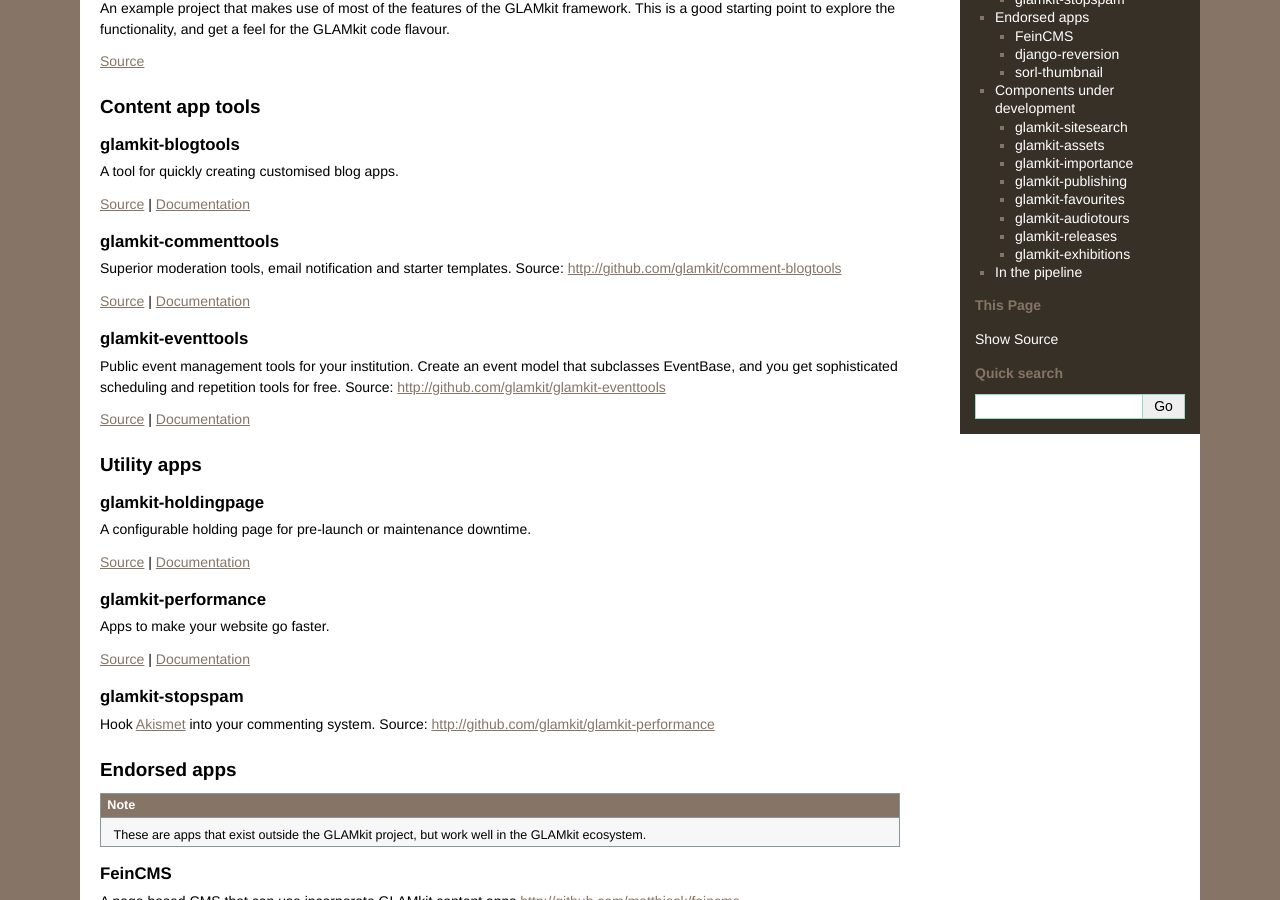
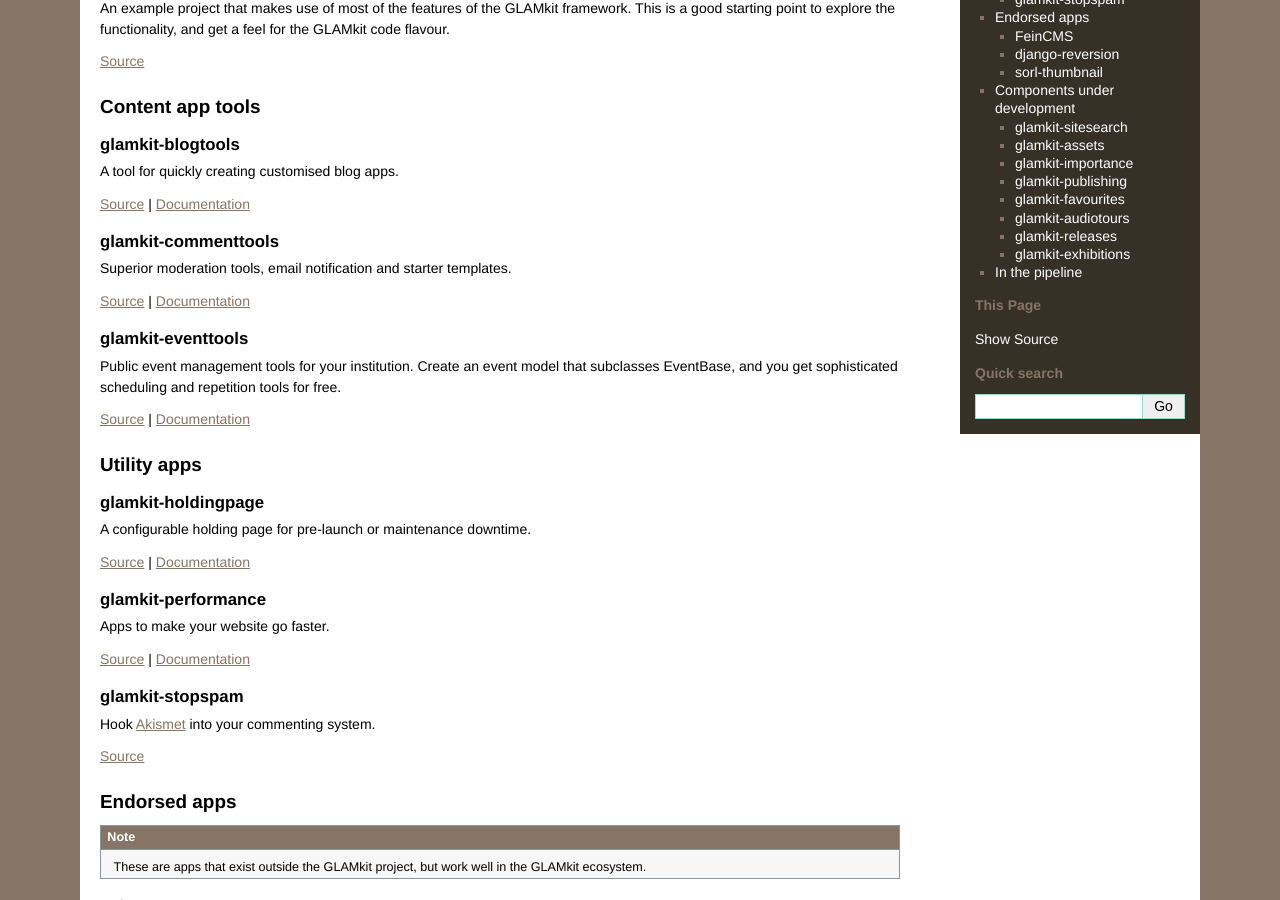
Before and after one commit to gregplaysguitar/glamkit, a Sphinx documentation site: the page built from docs/components.txt, in a window 1280 px wide and 900 px high, scrolled down 289 px. Built offline with Sphinx 7.4.7, drawn with Linux system fonts in a browser that asks for light colours; comment, search, counter and statistics services are not loaded.

Commit message:
after launch additions

```diff
--- a/docs/components.txt
+++ b/docs/components.txt
@@ -34,14 +34,14 @@
 
 glamkit-commenttools
 ^^^^^^^^^^^^^^^^^^^^
-Superior moderation tools, email notification and starter templates. Source: http://github.com/glamkit/comment-blogtools
+Superior moderation tools, email notification and starter templates.
 
 `Source <http://github.com/glamkit/glamkit-commenttools>`_ |
 :doc:`Documentation <commenttools/index>`
 
 glamkit-eventtools
 ^^^^^^^^^^^^^^^^^^
-Public event management tools for your institution. Create an event model that subclasses EventBase, and you get sophisticated scheduling and repetition tools for free. Source: http://github.com/glamkit/glamkit-eventtools
+Public event management tools for your institution. Create an event model that subclasses EventBase, and you get sophisticated scheduling and repetition tools for free.
 
 `Source <http://github.com/glamkit/glamkit-eventtools>`_ |
 :doc:`Documentation <eventtools/index>`
@@ -66,7 +66,9 @@
 
 glamkit-stopspam
 ^^^^^^^^^^^^^^^^
-Hook `Akismet <http://akismet.com/>`_ into your commenting system. Source: http://github.com/glamkit/glamkit-performance
+Hook `Akismet <http://akismet.com/>`_ into your commenting system.
+
+`Source <http://github.com/glamkit/glamkit-performance>`_
 
 
 
```
